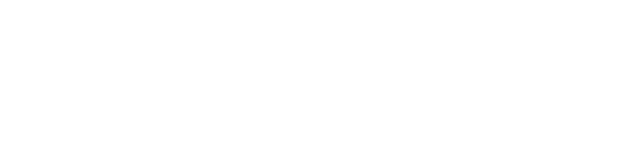
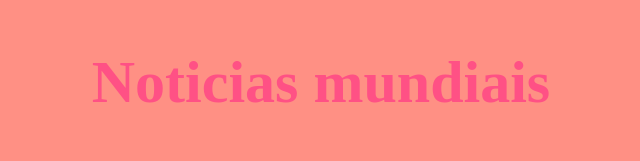
Before and after one commit to matheuseliasm/dev-web, a plain HTML site: page index.html in a window 1280 px wide. Shown: the whole page, without its empty margins (329-969 px from the left). Drawn offline with Linux system fonts and the light colour scheme.

Commit message:
1 dia fazendo o site

```diff
--- /dev/null
+++ b/css.css
@@ -0,0 +1,4 @@
+body {
+    background-color: #ff9084;
+
+}
--- a/index.html
+++ b/index.html
@@ -1,14 +1,30 @@
 <!DOCTYPE html>
 <html lang="en">
-<head>
-    <meta charset="UTF-8">
-    <meta name="viewport" content="width=device-width, initial-scale=1.0">
-    <title>Noticias ao mundo</title>
+  <head>
+    <meta charset="UTF-8" />
+    <meta name="viewport" content="width=device-width, initial-scale=1.0" />
+    <link rel="stylesheet" href="css.css">
+    <title>Notícias do mundo</title>
     <style>
+      #container {
+        display: flex;
+        justify-content: center;
+        align-items: center;
 
+      }
+      #a  {
+        color:#ff5185;
+        font-size: 60px;
+        text-align: center;
+        margin-right: 80px;
+        margin-left:100px;
+      }
     </style>
-</head>
-<body>
-
-</body>
+  </head>
+  <body>
+    <link rel="shortcut icon" href="imagens.png" type="image/x-icon">
+    <div id="container">
+      <h1 id="a">Noticias mundiais</h1>
+    </div>
+  </body>
 </html>
```
Also changed, not shown: imagens.png (added).
